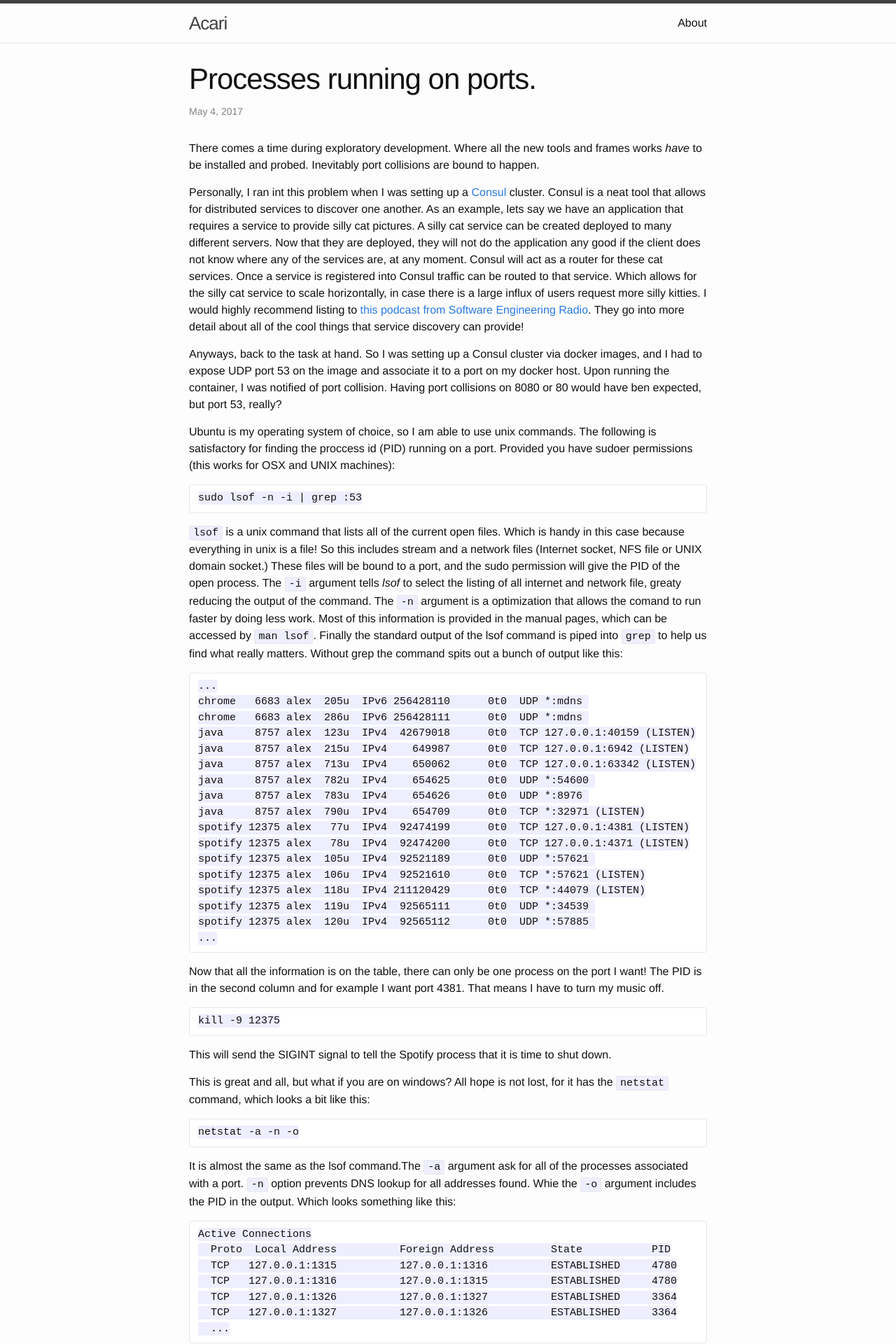
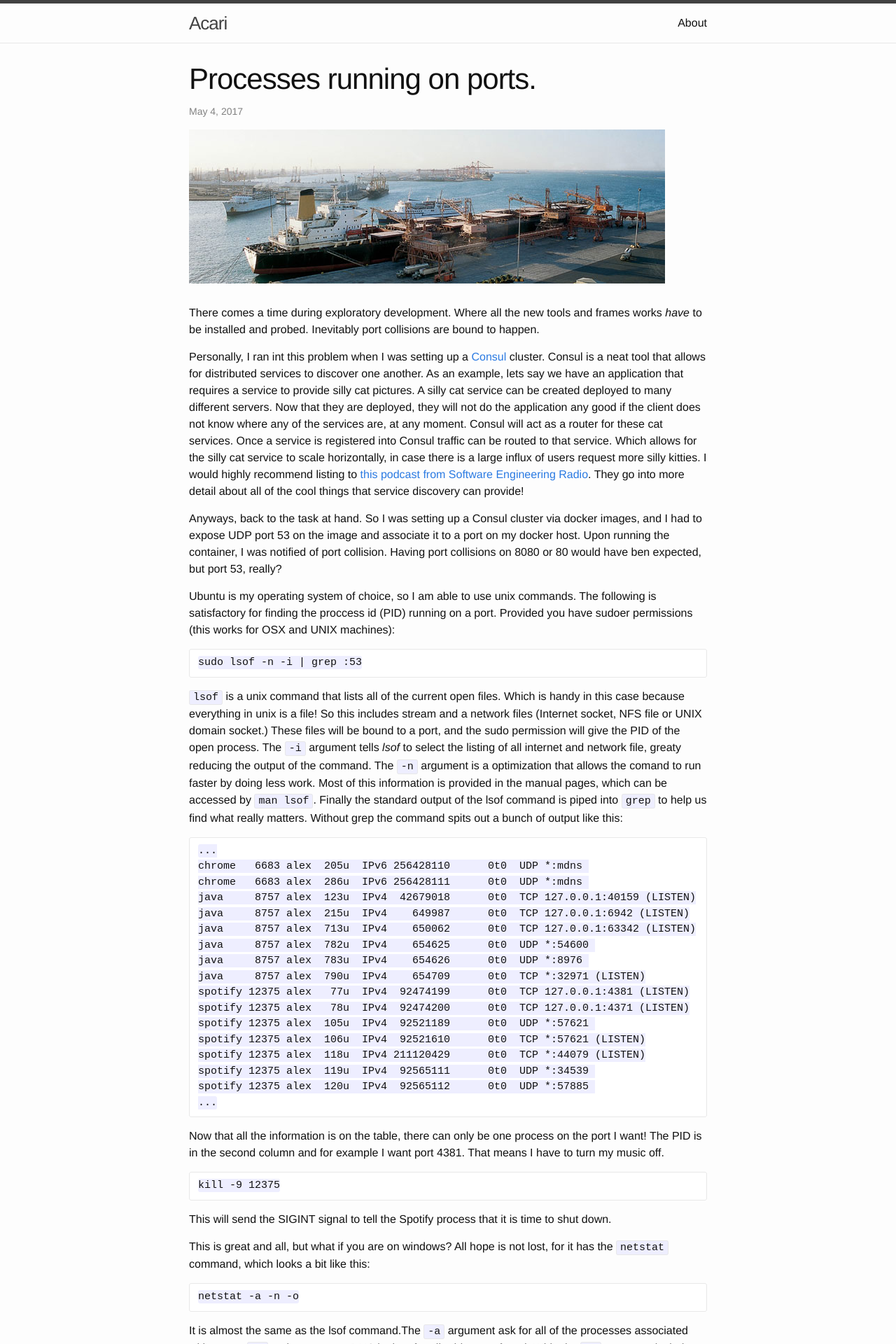
Before and after one commit to Unthrottled/blog, a Jekyll site: the page built from _posts/2017-05-04-Finding-Processes-On-Ports.md, in a window 1280 px wide. Shown: the top 1920 px of the page at 70% size. Built offline with Jekyll 4.4.1, drawn with Linux system fonts in a browser that asks for light colours.

Commit message:
Everybody gets images!

```diff
--- a/_posts/2017-05-04-Finding-Processes-On-Ports.md
+++ b/_posts/2017-05-04-Finding-Processes-On-Ports.md
@@ -2,6 +2,7 @@
 layout: post
 title: Processes running on ports.
 categories: sysadmin
+headerImage: port/port.jpg
 ---
 
 There comes a time during exploratory development.
```
Also changed, not shown: _posts/2017-04-28-Command-Line-SOAP.md (+1 -0 lines), assets/images/port/port.jpg (added), assets/images/soap/cli-soap.png (added).
